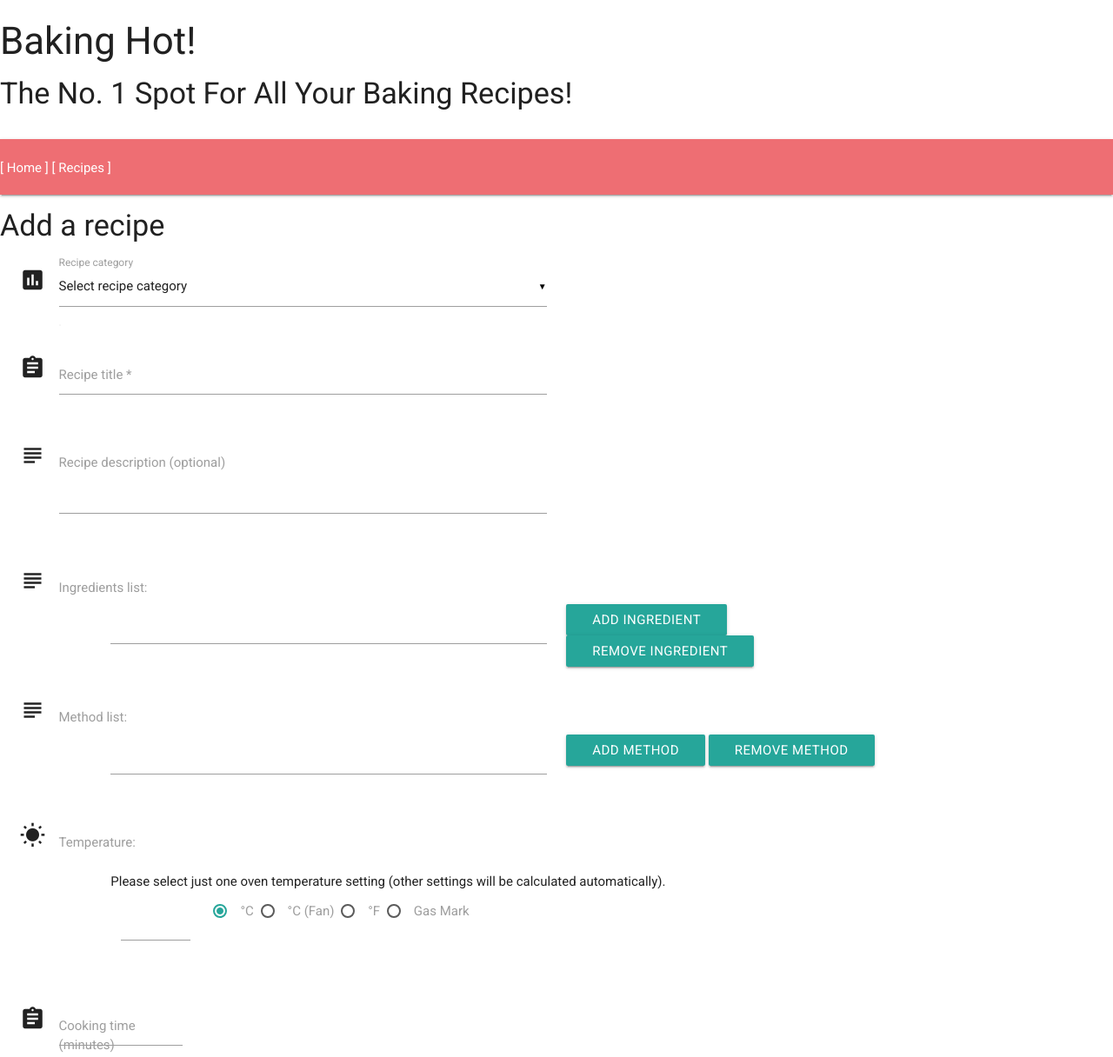
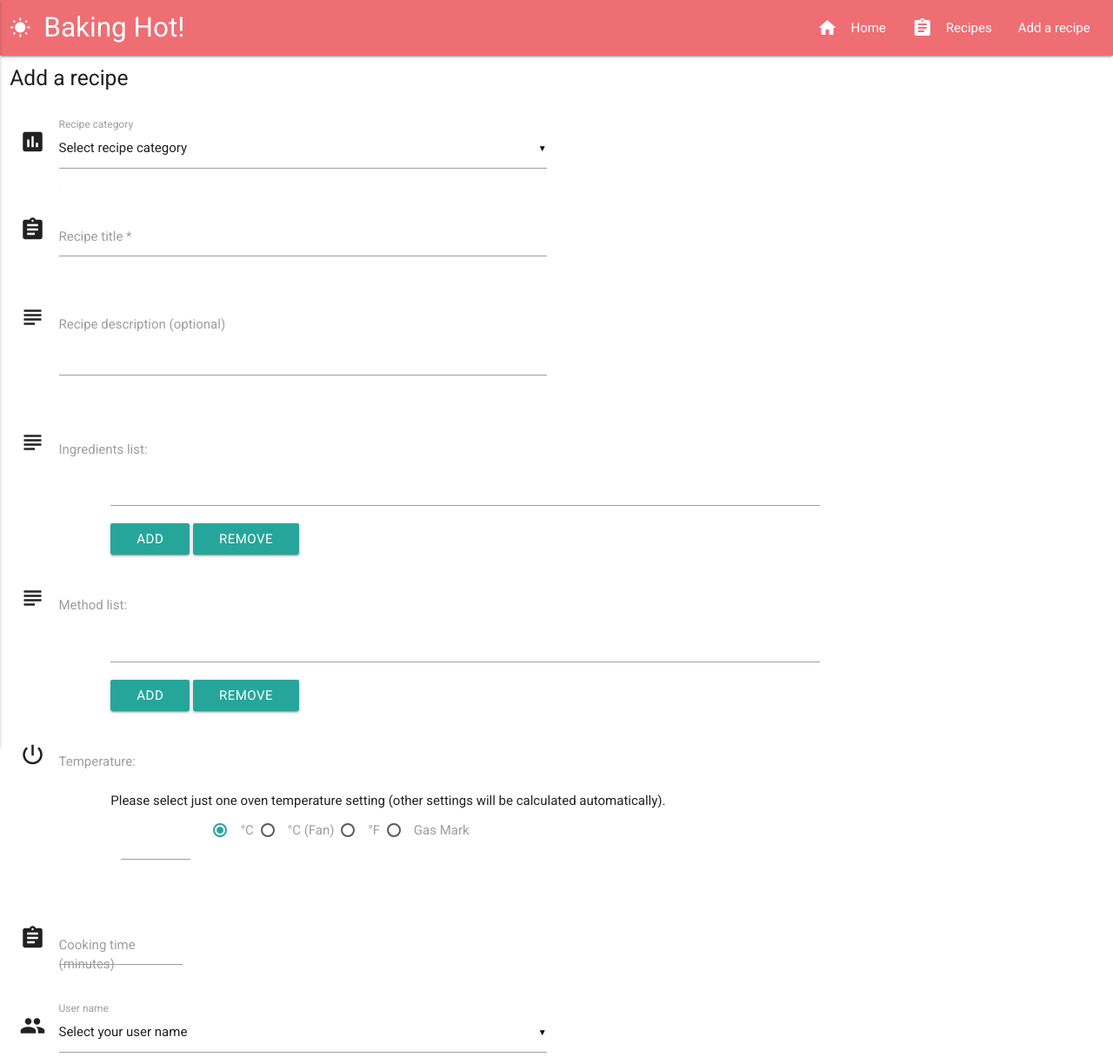
Before and after one commit to kevald1963/milestone-3-recipe-application, a Flask app: page /add_recipe in a window 1280 px wide; the page is wider, and only the part inside the window is pictured. Shown: the top 1216 px of that part at 87% size. Run offline with Flask 2, Linux system fonts and the light colour scheme; data that the repository does not hold is empty; some libraries are stand-ins or nearby versions.

Commit message:
Various presentational changes made: Improved Navbar, added icons, removed header, etc.

```diff
--- a/run.py
+++ b/run.py
@@ -134,8 +134,8 @@
             "archived": False
         }
     )
-    #return redirect(gitpod_url + 'recipe')
-    return redirect(url_for('recipe'))
+    return redirect(gitpod_url + 'recipes')
+    #return redirect(url_for('recipes'))
 
 @app.route('/view_recipe/<_id>')
 def view_recipe(_id):
@@ -232,16 +232,18 @@
     })
 
     # Refresh recipes page now that recipe has been archived and should no longer be displayed.
-    return render_template("recipes.html", recipes=list(mongo.db.recipes.find({"archived": False})))
+    return redirect(url_for('recipes'))
+    #return render_template("recipes.html", recipes=list(mongo.db.recipes.find({"archived": False})))
 
 @app.route('/delete_recipe/<_id>')
 def delete_recipe(_id):
 
-    mongo.db.recipes.delete_one({"_id:": ObjectId(_id)})
+    result = mongo.db.recipes.delete_one({"_id:": ObjectId(_id)})
+    print("result = " + str(result))
 
     # Refresh recipes page now that recipe has been deleted and should no longer be displayed.
-    #return redirect(gitpod_url + 'recipes')
-    return redirect(url_for('recipes'))
+    return redirect(gitpod_url + 'recipes')
+    #return redirect(url_for('recipes'))
 
 if __name__ == '__main__':
     app.run(host=os.environ.get('IP'),
--- a/static/css/style.css
+++ b/static/css/style.css
@@ -1,12 +1,8 @@
 @import url('https://fonts.googleapis.com/css?family=Roboto:100,200,300,400,500,600,700');
 
-header {
-    margin: auto;
-}
-
-#confirm {
-    padding: 20px;
-    background-color: #fa9e3c;
+/* Materialize is over-riding this. How to fix? */
+h3 {
+    margin-bottom: 0;
 }
 
 .input_fields_wrap {
--- a/templates/add_recipe.html
+++ b/templates/add_recipe.html
@@ -1,7 +1,12 @@
 {% extends 'base.html' %}
 {% block content %}
 
-<h4>Add a recipe</h4>
+<div class="row">
+	<div class="col s12">
+    	<h5>Add a recipe</h5>
+	</div>
+</div>
+
 <div class="row">
     <form action="{{ url_for('insert_recipe') }}" method="POST" class="col s12">
 
@@ -46,12 +51,12 @@
             </div>
         </div>
         <div class="row">
-            <div class="col s5 offset-s1 input_fields_wrap_ingredients">
+            <div class="col s8 offset-s1 input_fields_wrap_ingredients">
                 <input name="ingredients[]" type="text" class="field-long" required="required"/>
             </div>
-            <div class="col s4">
-                <button class="btn waves-effect waves-light add_field_button_ingredients" name="add_field_button_ingredients" type="button">Add ingredient</button>
-                <button class="btn waves-effect waves-light remove_field_button_ingredients" name="remove_field_button_ingredients" type="button">Remove ingredient</button>
+            <div class="col s8 offset-s1">
+                <button class="btn waves-effect waves-light add_field_button_ingredients" name="add_field_button_ingredients" type="button">Add</button>
+                <button class="btn waves-effect waves-light remove_field_button_ingredients" name="remove_field_button_ingredients" type="button">Remove</button>
             </div>
         </div>
 
@@ -64,19 +69,19 @@
             </div>
         </div>
         <div class="row">
-            <div class="col s5 offset-s1 input_fields_wrap_method">
+            <div class="col s8 offset-s1 input_fields_wrap_method">
                 <input name="method[]" type="text" class="field-long" required="required"/>
             </div>
-            <div class="col s4">
-                <button class="btn waves-effect waves-light add_field_button_method" name="add_field_button_method" type="button">Add method</button>
-                <button class="btn waves-effect waves-light remove_field_button_method" name="remove_field_button_method" type="button">Remove method</button>
+            <div class="col s8 offset-s1">
+                <button class="btn waves-effect waves-light add_field_button_method" name="add_field_button_method" type="button">Add</button>
+                <button class="btn waves-effect waves-light remove_field_button_method" name="remove_field_button_method" type="button">Remove</button>
             </div>
         </div>
 
         <!-- TEMPERATURE -->
         <div class="row">
             <div class="input-field col s6">
-                <i class="material-icons prefix">wb_sunny</i>
+                <i class="material-icons prefix">power_settings_new</i>
                 <label for="icon_telephone">Temperature:</label>
                 <br>
             </div>
--- a/templates/base.html
+++ b/templates/base.html
@@ -15,25 +15,22 @@
 
 <body>
 
-    <!-- HEADER -->
-    <header class="container-fluid">
-        <div class="row">
-            <div class="col s12"></div>
-                <h3>Baking Hot!</h3>
-                <h4>The No. 1 Spot For All Your Baking Recipes!</h4>
-                <!-- Home page content only here. -->
-                {% block content_home %}
-                {% endblock %}
-            </div>
-        </div>
-    </header>
-
     <!-- NAVBAR -->
     <nav class="container-fluid">
         <div class="row">
-            <div class="col s12"></div>
-                <a href="{{ url_for('home') }}">[ Home ]</a>
-                <a href="{{ url_for('recipes') }}">[ Recipes ]</a>
+            <div class="nav-wrapper col s12">
+                <a href="{{ url_for('home') }}" class="brand-logo"><i class="material-icons left">wb_sunny</i>Baking Hot!</a>
+                <a href="#" data-activates="mobile-demo" class="button-collapse"><i class="material-icons">menu</i></a>
+                <ul class="right hide-on-med-and-down">
+                    <li><a href="{{ url_for('home') }}"><i class="material-icons left">home</i>Home</a></li>
+                    <li><a href="{{ url_for('recipes') }}"><i class="material-icons left">assignment</i>Recipes</a></li>
+                    <li><a href="{{ url_for('add_recipe') }}">Add a recipe</a></li>
+                </ul>
+                <ul class="side-nav" id="mobile-demo">
+                    <li><a href="{{ url_for('home') }}">Home</a></li>
+                    <li><a href="{{ url_for('recipes') }}">Recipes</a></li>
+                    <li><a href="{{ url_for('add_recipe') }}">Add a recipe</a></li>
+                </ul>
             </div>
         </div>
     </nav>
@@ -58,6 +55,7 @@
             });
         });
     </script>
+
     <script>
         $("select[required]").css({display:"block", height:0, padding:0, width:0, position:'absolute'});
     </script>
```
Also changed, not shown: templates/edit_recipe.html (+6 -2 lines), templates/index.html (+16 -10 lines), templates/view_recipe.html (+6 -2 lines).
